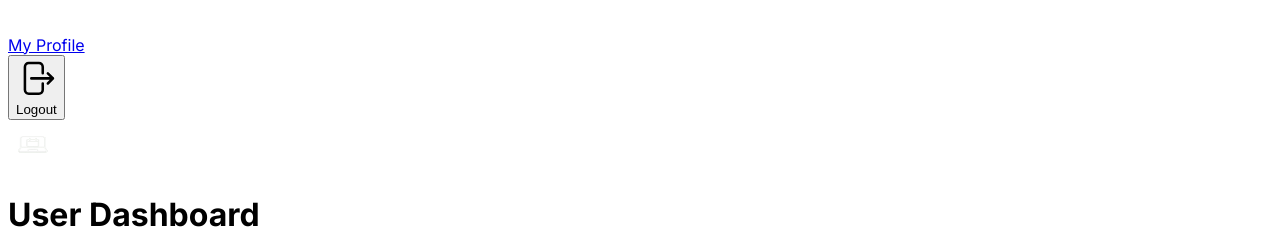
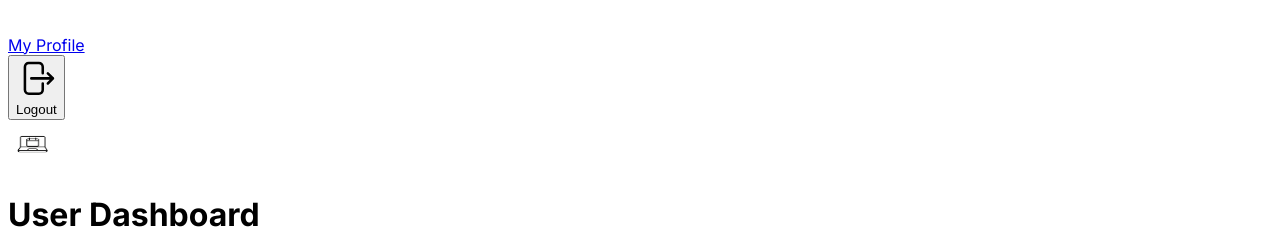
Before and after one commit to mb-shupto/event-management-system, a Next.js app: page /user/dashboard in a window 1280 px wide. Shown: the part 7780-8009 px from the top of the page. Built offline with nearby package versions, Linux system fonts and the light colour scheme.

Commit message:
added second logo

```diff
--- a/src/app/user/dashboard/page.tsx
+++ b/src/app/user/dashboard/page.tsx
@@ -2,6 +2,7 @@
 
 import Image from "next/image";
 import logo from "@/app/logo/event-management-logo.png";
+import bLogo from "@/app/logo/event-management-logo-black.png"
 import EventCard from "@/components/EventCard";
 import UserNavBar from "@/components/UserNavBar";
 import { UserCircleIcon, CalendarIcon } from "@heroicons/react/24/outline";
@@ -36,7 +37,7 @@ export default function DashboardPage() {
       <div className="mt-2">
         <div className="mb-4 flex items-center">
           <Image
-            src={logo}
+            src={bLogo}
             alt="Event Management System Logo"
             width={50}
             height={50}
```
